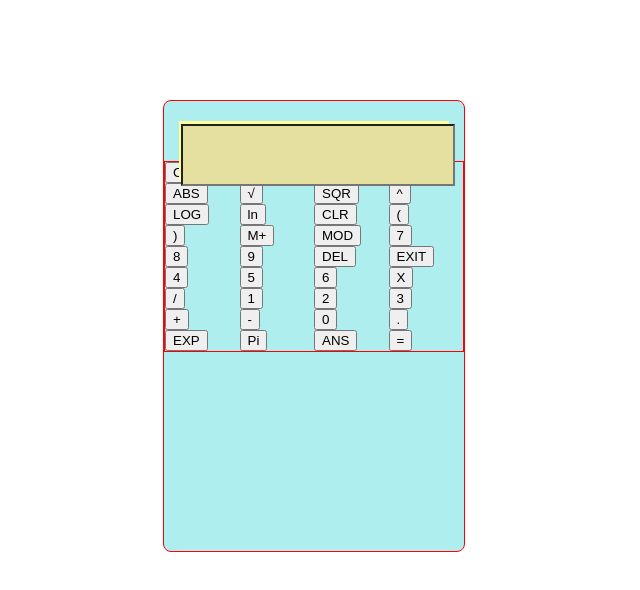
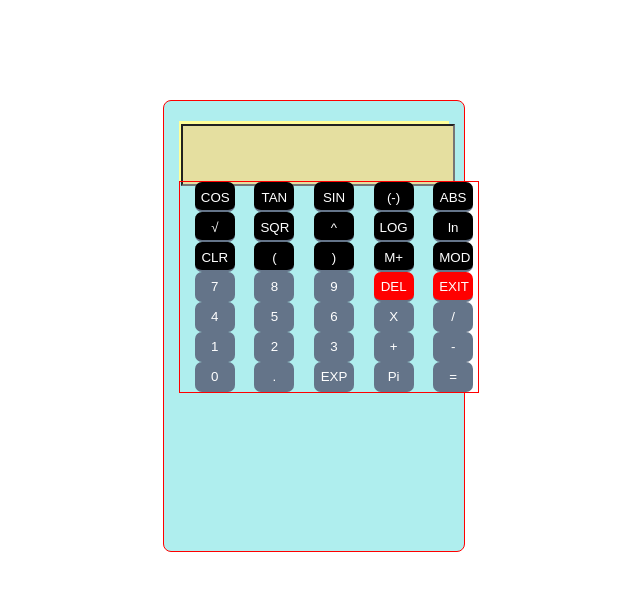
Before and after one commit to Oyelowo/react_scientific_calculator, a React (Create React App) app: page / in a window 1280 px wide. Shown: the top 590 px of the page, without its empty margins (349-989 px from the left). Built offline with nearby package versions, Linux system fonts and the light colour scheme.

Commit message:
styling calculator

```diff
--- a/src/containers/calculatorContainer/calculatorContainer.css
+++ b/src/containers/calculatorContainer/calculatorContainer.css
@@ -31,15 +31,46 @@
 }
 
 #buttons {
+    position: relative;
+    top: 20px;
+    left: 15px;
     /* width: 250px; */
     display: grid;
-    grid-template-columns: repeat(4, 1fr);
+    grid-template-columns: repeat(5, 1fr);
     /* grid-gap: 20px; */
     /* margin: auto; */
     /* margin-top: 20vh; */
-    /* justify-items: center; */
+    justify-items: center;
     border: 1px solid red;
     box-sizing: border-box;
+}
+
+.button {
+    width: 40px;
+    height: 30px;
+    border: none;
+    border-radius: 7px;
+    margin-left: 10px;
+    cursor: pointer;
+}
+
+.button.black {
+    color: white;
+    background-color: black;
+    border-bottom: 2px solid #647489;
+    border-top: 2px solid #000;
+}
+
+.button.grey {
+    color: white;
+    background-color: #647489;
+    border-bottom: 2px solid #647489;
+}
+
+.button.red {
+    color: white;
+    background-color: red;
+    border-bottom: 2px solid #647489;
 }
 
 .calculatorInput {
--- a/src/containers/calculatorContainer/calculatorContainer.jsx
+++ b/src/containers/calculatorContainer/calculatorContainer.jsx
@@ -141,10 +141,6 @@ class CalculatorContainer extends Component {
                 id: 'pi',
                 buttonColor: 'grey'
             }, {
-                name: 'ANS',
-                id: 'ans',
-                buttonColor: 'grey'
-            }, {
                 name: '=',
                 id: 'equalTo',
                 buttonColor: 'grey'
@@ -156,10 +152,10 @@ class CalculatorContainer extends Component {
         const {calculatorKeysArray} = this.state;
 
         let calculatorKeys = calculatorKeysArray.map((calcKey, i, arr) => {
-            console.log(calcKey.buttonColor)
+
             return (
                 <span key={calcKey.id}><input
-                    className={`calculatorInput ${calcKey.buttonColor}`}
+                    className={`button ${calcKey.buttonColor}`}
                     type="button"
                     value={calcKey.name}/></span>
             )
```
